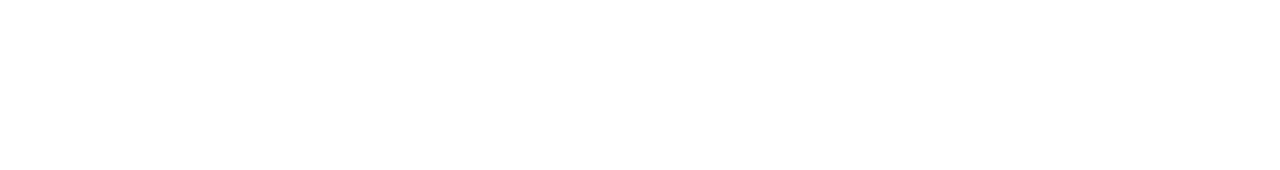
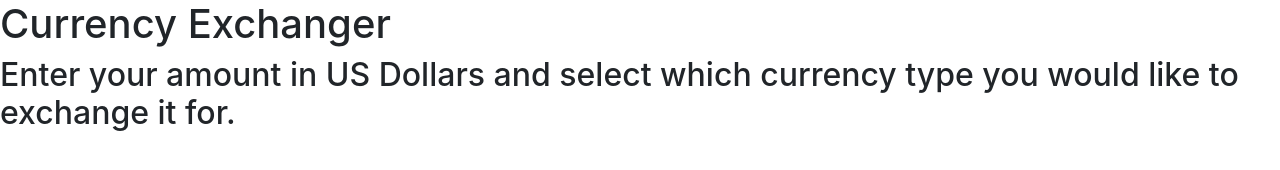
Before and after one commit to KeishaMarie/currency-exchanger, a website built with webpack: page src/index.html in a window 1280 px wide. Built offline with nearby package versions, Linux system fonts and the light colour scheme.

Commit message:
Start updating HTML

```diff
--- a/src/index.html
+++ b/src/index.html
@@ -1,8 +1,11 @@
 <html lang="en-US">
 <head>
-  <title>Title</title>
+  <title>Currency Exchanger</title>
 </head>
 <body>
+<h1>Currency Exchanger</h1>
+<h2>Enter your amount in US Dollars and select which currency type you would like to exchange it for.</h2>
+
 
 </body>
 </html>
```
